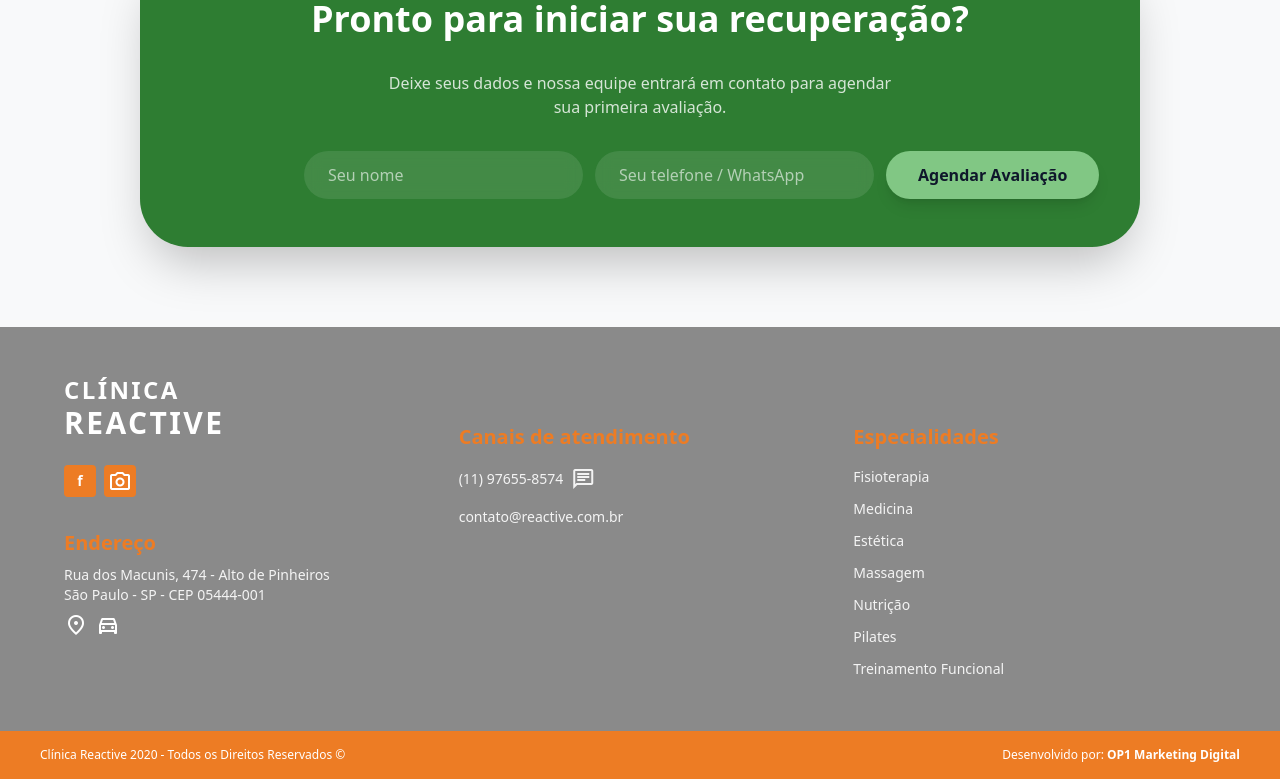
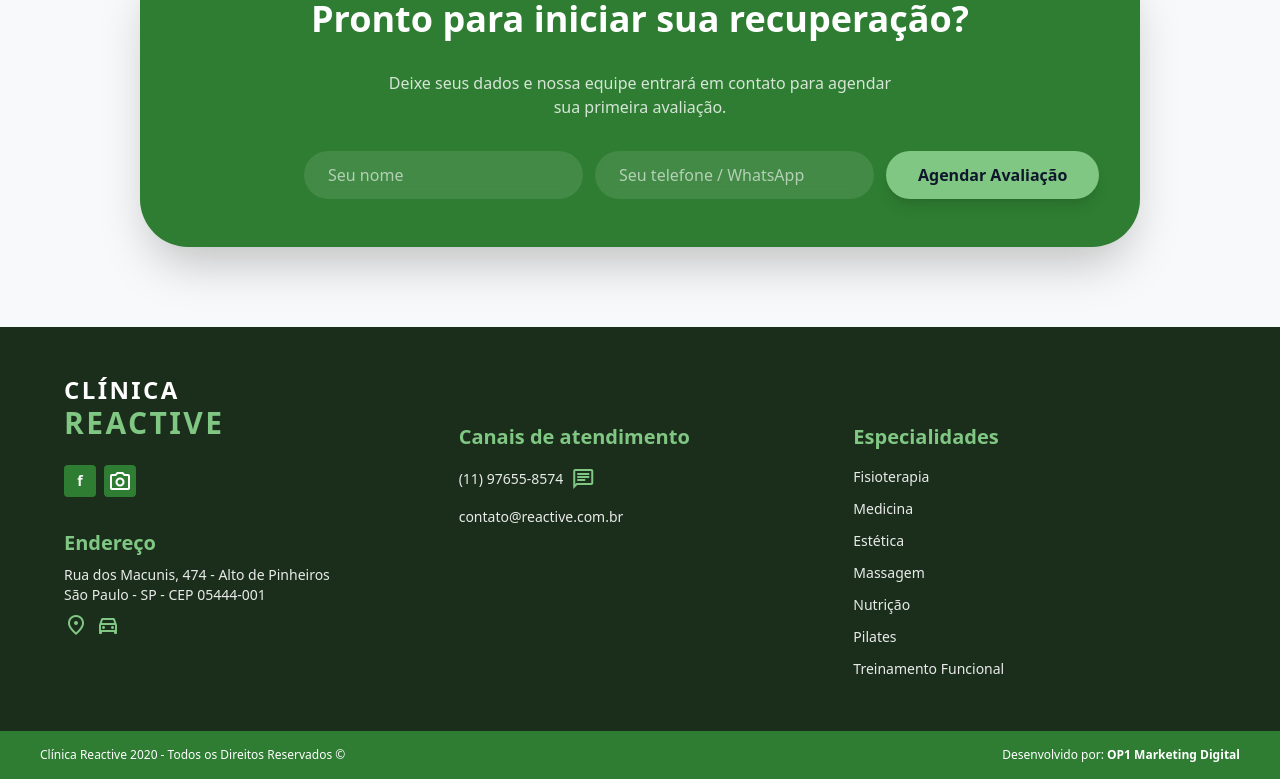
Before and after one commit to crisb2reis/fisioterapia, a Next.js app: page / in a window 1280 px wide. Shown: the part 3545-4324 px from the top of the page. Built offline with nearby package versions, Linux system fonts and the light colour scheme; no server answers.

Commit message:
style: update footer to match new green color palette

```diff
--- a/src/app/page.tsx
+++ b/src/app/page.tsx
@@ -215,42 +215,42 @@ export default function Home() {
       </main>
 
       {/* FOOTER */}
-      <footer className="bg-[#8A8A8A] text-white pt-12">
+      <footer className="bg-background-dark text-white pt-12">
         <div className="max-w-[1200px] mx-auto grid grid-cols-1 md:grid-cols-3 gap-8 px-6 pb-12">
           {/* Col 1 */}
           <div className="flex flex-col gap-6">
             <div className="flex items-center gap-2">
-              <span className="text-2xl font-bold tracking-widest text-white leading-tight">CLÍNICA<br /><span className="text-3xl">REACTIVE</span></span>
+              <span className="text-2xl font-bold tracking-widest text-white leading-tight">CLÍNICA<br /><span className="text-3xl text-secondary">REACTIVE</span></span>
             </div>
             <div className="flex gap-2">
-              <a href="#" className="bg-[#ED7C24] hover:bg-[#ED7C24]/90 p-2 text-white flex items-center justify-center w-8 h-8 rounded-sm"><span className="text-sm font-bold">f</span></a>
-              <a href="#" className="bg-[#ED7C24] hover:bg-[#ED7C24]/90 p-2 text-white flex items-center justify-center w-8 h-8 rounded-sm"><span className="material-symbols-outlined text-sm">photo_camera</span></a>
+              <a href="#" className="bg-primary hover:bg-primary/90 p-2 text-white flex items-center justify-center w-8 h-8 rounded-sm"><span className="text-sm font-bold">f</span></a>
+              <a href="#" className="bg-primary hover:bg-primary/90 p-2 text-white flex items-center justify-center w-8 h-8 rounded-sm"><span className="material-symbols-outlined text-sm">photo_camera</span></a>
             </div>
             <div className="mt-2">
-              <h4 className="text-[#ED7C24] font-bold text-xl mb-2">Endereço</h4>
+              <h4 className="text-secondary font-bold text-xl mb-2">Endereço</h4>
               <p className="text-sm text-white/90">Rua dos Macunis, 474 - Alto de Pinheiros</p>
               <p className="text-sm text-white/90">São Paulo - SP - CEP 05444-001</p>
               <div className="flex gap-2 mt-2 text-white">
-                <span className="material-symbols-outlined text-lg">location_on</span>
-                <span className="material-symbols-outlined text-lg">directions_car</span>
+                <span className="material-symbols-outlined text-lg text-secondary">location_on</span>
+                <span className="material-symbols-outlined text-lg text-secondary">directions_car</span>
               </div>
             </div>
           </div>
           {/* Col 2 */}
           <div className="flex flex-col gap-4 mt-2 md:mt-12">
-            <h4 className="text-[#ED7C24] font-bold text-xl">Canais de atendimento</h4>
-            <p className="text-sm text-white/90 flex items-center gap-2">(11) 97655-8574 <span className="material-symbols-outlined text-sm">chat</span></p>
+            <h4 className="text-secondary font-bold text-xl">Canais de atendimento</h4>
+            <p className="text-sm text-white/90 flex items-center gap-2">(11) 97655-8574 <span className="material-symbols-outlined text-sm text-secondary">chat</span></p>
             <p className="text-sm text-white/90">contato@reactive.com.br</p>
           </div>
           {/* Col 3 */}
           <div className="flex flex-col gap-2 mt-2 md:mt-12">
-            <h4 className="text-[#ED7C24] font-bold text-xl mb-2">Especialidades</h4>
+            <h4 className="text-secondary font-bold text-xl mb-2">Especialidades</h4>
             {['Fisioterapia', 'Medicina', 'Estética', 'Massagem', 'Nutrição', 'Pilates', 'Treinamento Funcional'].map(esp => (
               <p key={esp} className="text-sm text-white/90 mb-1">{esp}</p>
             ))}
           </div>
         </div>
-        <div className="bg-[#ED7C24] text-white py-4 px-6 text-xs font-medium">
+        <div className="bg-primary text-white py-4 px-6 text-xs font-medium">
           <div className="max-w-[1200px] mx-auto flex flex-col md:flex-row justify-between items-center gap-2">
             <p>Clínica Reactive 2020 - Todos os Direitos Reservados ©</p>
             <p>Desenvolvido por: <strong className="font-bold">OP1 Marketing Digital</strong></p>
```
